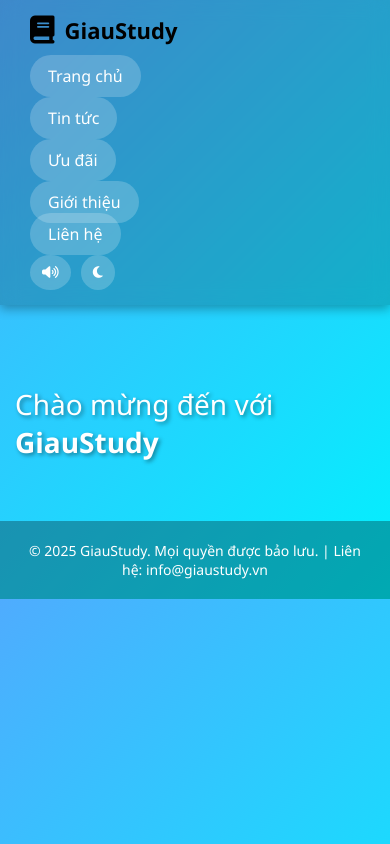
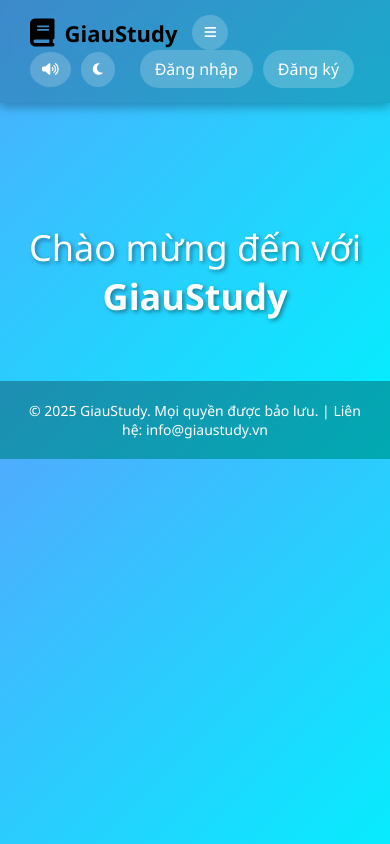
Before and after one commit to giaunguyenmanh/GiauStudy, a plain HTML site: page index.html in a window 390 px wide. Drawn offline with Linux system fonts and the light colour scheme.

Commit message:
Update index.html

```diff
--- a/index.html
+++ b/index.html
@@ -107,10 +107,10 @@
             justify-content: center;
             position: absolute;
             top: 110%;
-            right: 50%;
-            transform: translateX(50%);
+            left: 50%;
+            transform: translateX(-50%);
             background-color: rgba(255, 255, 255, 0.95);
-            padding: 8px;
+            padding: 6px;
             box-shadow: 0 8px 16px rgba(0,0,0,0.2);
             z-index: 1;
             border-radius: 10px;
@@ -152,6 +152,24 @@
             padding: 10px 12px;
             min-width: unset;
         }
+        .auth-buttons {
+            display: flex;
+            gap: 10px;
+            margin-left: 15px;
+        }
+        .auth-btn {
+            color: #fff;
+            text-decoration: none;
+            padding: 8px 15px;
+            border-radius: 25px;
+            background: rgba(255,255,255,0.2);
+            transition: background 0.3s, transform 0.2s;
+            cursor: pointer;
+        }
+        .auth-btn:hover {
+            background: rgba(255, 255, 255, 0.4);
+            transform: scale(1.05);
+        }
         .main-content {
             text-align: center;
             margin-top: 120px;
@@ -177,24 +195,40 @@
             to { opacity: 1; transform: translateY(0); }
         }
         @media (max-width: 768px) {
-            .header {
+            .navbar {
+                display: none;
                 flex-direction: column;
-                align-items: flex-start;
+                gap: 10px;
+                background: rgba(0,0,0,0.8);
+                padding: 10px;
+                border-radius: 10px;
+                position: absolute;
+                top: 60px;
+                left: 15px;
+                z-index: 2;
             }
-            .navbar {
-                flex-direction: column;
-                align-items: flex-start;
-                gap: 10px;
-                margin-top: 10px;
+            .navbar.show {
+                display: flex;
             }
-            .main-content {
-                font-size: 28px;
-                margin-top: 80px;
-                padding: 0 15px;
-                text-align: left;
+            .menu-toggle {
+                display: block;
+                background: rgba(255,255,255,0.2);
+                color: #fff;
+                border: none;
+                padding: 10px 12px;
+                border-radius: 50%;
+                cursor: pointer;
+                transition: background 0.3s, transform 0.2s;
+                margin-left: 15px;
             }
-            .audio-controls {
-                margin-top: 10px;
+            .menu-toggle:hover {
+                background: rgba(255,255,255,0.4);
+                transform: scale(1.1);
+            }
+        }
+        @media (min-width: 769px) {
+            .menu-toggle {
+                display: none;
             }
         }
     </style>
@@ -232,14 +266,22 @@
                 btn.innerHTML = '<i class="fas fa-moon"></i>';
             }
         }
+
+        function toggleNavbar() {
+            const navbar = document.querySelector('.navbar');
+            navbar.classList.toggle('show');
+        }
     </script>
     <link rel="stylesheet" href="https://cdnjs.cloudflare.com/ajax/libs/font-awesome/6.4.0/css/all.min.css">
 </head>
 <body>
     <div class="header">
-        <div class="logo">
-            <i class="fas fa-book"></i>
-            <strong>GiauStudy</strong>
+        <div style="display: flex; align-items: center;">
+            <div class="logo">
+                <i class="fas fa-book"></i>
+                <strong>GiauStudy</strong>
+            </div>
+            <button class="menu-toggle" onclick="toggleNavbar()"><i class="fas fa-bars"></i></button>
         </div>
         <div class="navbar">
             <a href="#" onclick="reloadPage()">Trang chủ</a>
@@ -276,6 +318,10 @@
                 </div>
             </div>
             <button id="dark-mode-btn" class="dark-mode-toggle" onclick="toggleDarkMode()"><i class="fas fa-moon"></i></button>
+            <div class="auth-buttons">
+                <a href="#" class="auth-btn">Đăng nhập</a>
+                <a href="#" class="auth-btn">Đăng ký</a>
+            </div>
         </div>
     </div>
 
```
